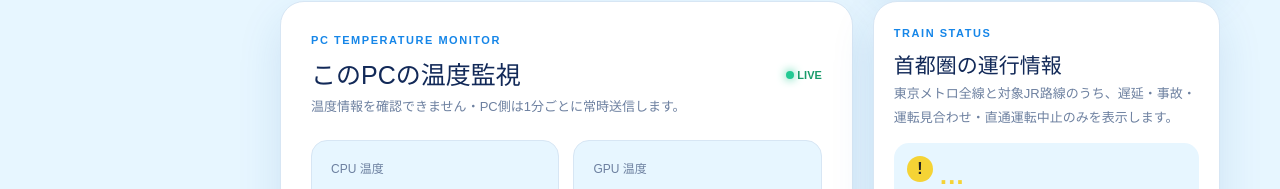
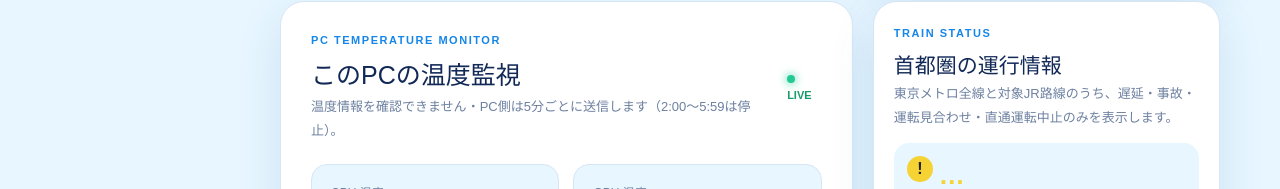
Before and after one commit to YutaNagashima1031/weather-transit-dashboard, a Next.js app: page / in a window 1280 px wide. Shown: the part 1094-1283 px from the top of the page. Built offline with nearby package versions, Linux system fonts and the light colour scheme; no server answers.

Commit message:
Clarify temperature monitoring schedule

```diff
--- a/app/page.tsx
+++ b/app/page.tsx
@@ -144,7 +144,7 @@ export default function Home() {
       </article>)}</div>
     </section>
 
-    <section className="temperature"><div className="temperature-head"><div><p>PC TEMPERATURE MONITOR</p><h2>このPCの温度監視</h2><span>{temperatureStatus}・PC側は1分ごとに常時送信します。</span></div><span className="live"><i /> LIVE</span></div>
+    <section className="temperature"><div className="temperature-head"><div><p>PC TEMPERATURE MONITOR</p><h2>このPCの温度監視</h2><span>{temperatureStatus}・PC側は5分ごとに送信します（2:00〜5:59は停止）。</span></div><span className="live"><i /> LIVE</span></div>
       <div className="temperature-cards two-columns"><div className={`temperature-card ${temperature ? temperatureState(temperature.cpuTemperature) : ""}`}><small>CPU 温度</small><strong>{temperature ? `${temperature.cpuTemperature}℃` : "--℃"}</strong><span>{temperature?.cpuName || "CPU名を取得中"}</span></div><div className={`temperature-card ${temperature ? temperatureState(temperature.gpuTemperature) : ""}`}><small>GPU 温度</small><strong>{temperature ? `${temperature.gpuTemperature}℃` : "--℃"}</strong><span>{temperature?.gpuName || "GPU名を取得中"}</span></div></div>
       <small className="temperature-note">温度情報が表示されない場合は、Libre Hardware Monitorが起動しているか、Remote Web Serverと送信ツールの設定を見直してください。表示は補助監視のため、BIOS/UEFIの過熱時シャットダウン設定も有効にしてください。</small>
     </section>
```
Also changed, not shown: 1 other file (tests, documents, lock files or other folders).
